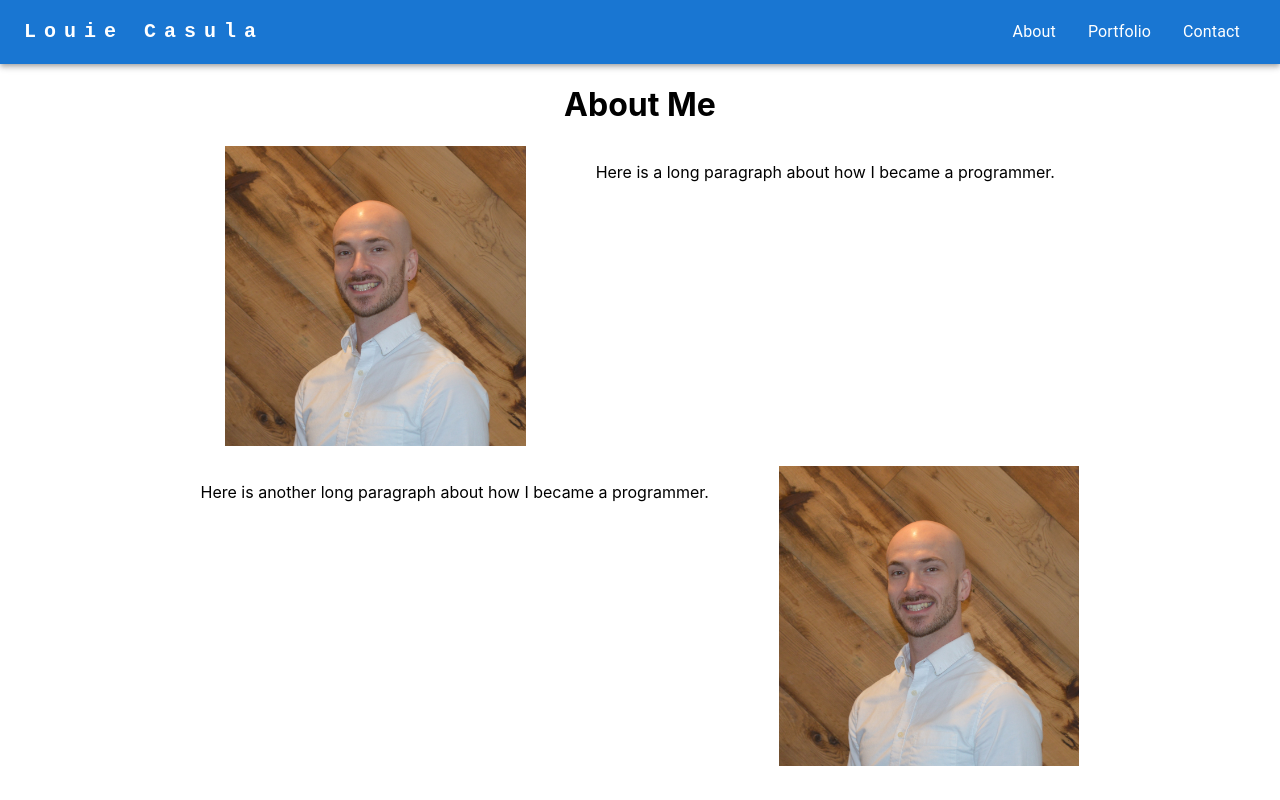
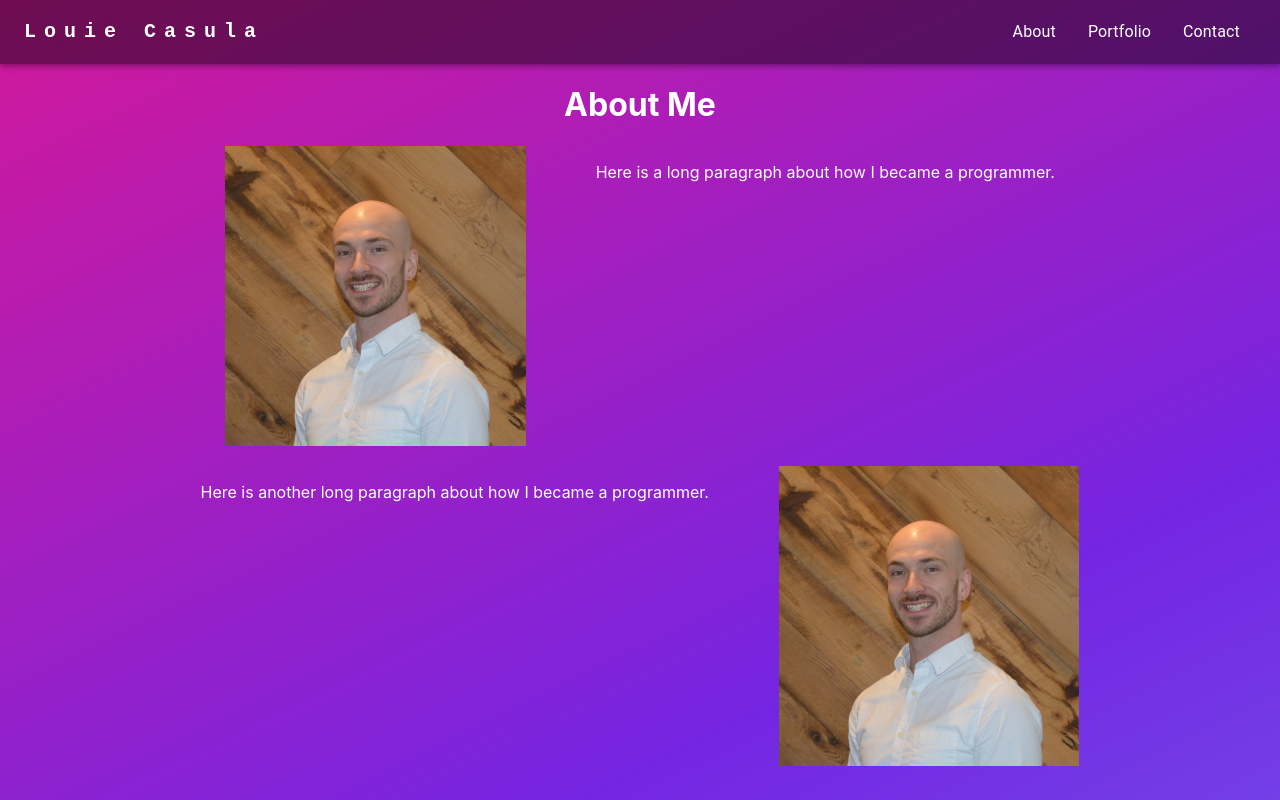
Before and after one commit to louiecasula/Portfolio, a React (Create React App) app: page / in a window 1280 px wide. Shown: the top 800 px of the page. Built offline with nearby package versions, Linux system fonts and the light colour scheme.

Commit message:
Added purple animated background.

```diff
--- a/src/App.css
+++ b/src/App.css
@@ -1,3 +1,40 @@
+body {
+    color: #FFFFFF;
+}
+
 h1 {
     text-align: center;
 }
+
+.gradient {
+    /* width: 100vw;
+    height: 100vh; */
+    background: linear-gradient(334deg, #6b97f7, #7525e2, #f7137e);
+    background-size: 180% 180%;
+    -webkit-animation: gradient-animation 6s ease infinite;
+            animation: gradient-animation 6s ease infinite;
+  }
+
+  @-webkit-keyframes gradient-animation {
+    0% {
+      background-position: 0% 50%;
+    }
+    50% {
+      background-position: 100% 50%;
+    }
+    100% {
+      background-position: 0% 50%;
+    }
+  }
+
+  @keyframes gradient-animation {
+    0% {
+      background-position: 0% 50%;
+    }
+    50% {
+      background-position: 100% 50%;
+    }
+    100% {
+      background-position: 0% 50%;
+    }
+  }
--- a/src/App.js
+++ b/src/App.js
@@ -5,11 +5,11 @@ import Portfolio from './pages/Portfolio';
 
 function App() {
   return (
-    <>
+    <div class="gradient">
       <Navbar />
       <About />
       <Portfolio />
-    </>
+    </div>
   );
 }
 
--- a/src/components/Navbar.js
+++ b/src/components/Navbar.js
@@ -23,7 +23,7 @@ function Navbar() {
   };
 
   return (
-    <AppBar position="static">
+    <AppBar position="static" sx={{ background: '#00000078' }}>
       <Container maxWidth="xl">
         <Toolbar disableGutters>
           <Typography
```
